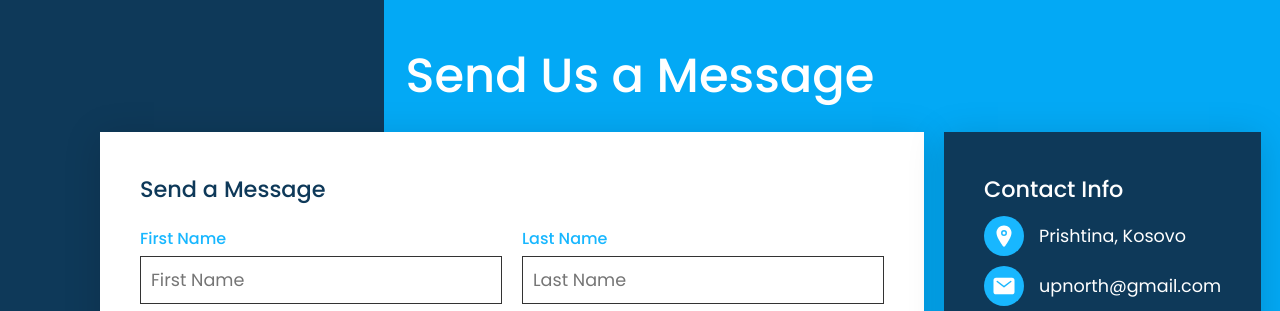
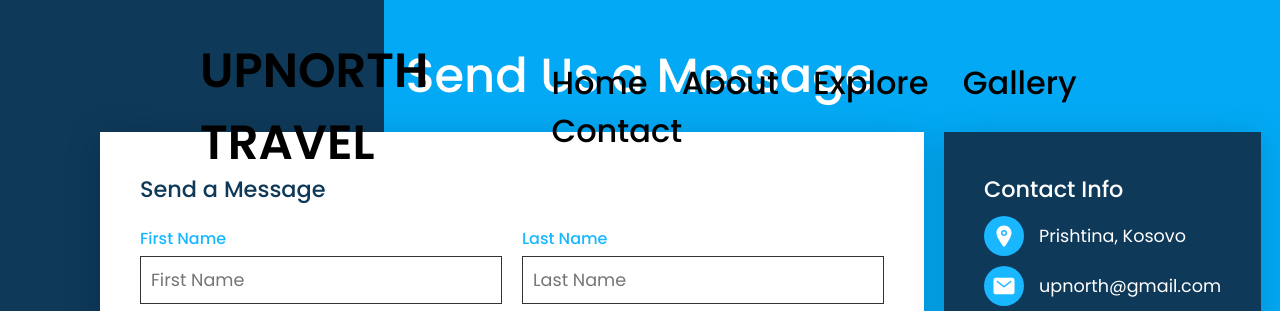
Before and after one commit to AndiZogaj22/UpNorthWebMultimedia, a plain HTML site: page contact.html in a window 1280 px wide. Shown: the top 311 px of the page. Drawn offline with nearby package versions, Linux system fonts and the light colour scheme.

Commit message:
contact work done

```diff
--- a/contact.html
+++ b/contact.html
@@ -7,9 +7,73 @@
     <title>UpNorth Travel</title>
     <link rel="shortcut icon" type="x-icon" href="./Images/Logo.jpg">
     <link rel="stylesheet" href="css/contact.css">
+   <style>
+    header{
+  z-index: 999;
+  position: absolute;
+  top: 0;
+  left: 0;
+  width: 100%;
+  display: flex;
+  justify-content: space-between;
+  align-items: center;
+  padding: 35px 200px;
+  transition: 0.5s ease;
+  margin-bottom: 150px;
+}
 
+header .brand{
+  color: #000000;
+  font-size: 3em;
+  font-weight: 700;
+  text-transform: uppercase;
+  text-decoration: none;
+}
+
+header .navigation{
+  position: relative;
+}
+
+header .navigation .navigation-items a{
+  position: relative;
+  color: #000000;
+  font-size: 2em;
+  font-weight: 500;
+  text-decoration: none;
+  margin-left: 30px;
+  transition: 0.3s ease;
+}
+
+header .navigation .navigation-items a:before{
+  content: '';
+  position: absolute;
+  background: #fff;
+  width: 0;
+  height: 3px;
+  bottom: 0;
+  left: 0;
+  transition: 0.3s ease;
+}
+
+header .navigation .navigation-items a:hover:before{
+  width: 100%;
+}
+   </style>
 </head>
 <body>
+    <header>
+        <a href="#" class="brand">UpNorth Travel</a>
+        <div class="menu-btn"></div>
+        <div class="navigation">
+          <div class="navigation-items">
+            <a href="home.html">Home</a>
+            <a href="about.html">About</a>
+            <a href="explore.html">Explore</a>
+            <a href="gallery.html">Gallery</a>
+            <a href="contact.html">Contact</a>
+          </div>
+        </div>
+      </header>
     <div class="contactUS">
         <div class="title">
             <h2>Send Us a Message</h2>
```
